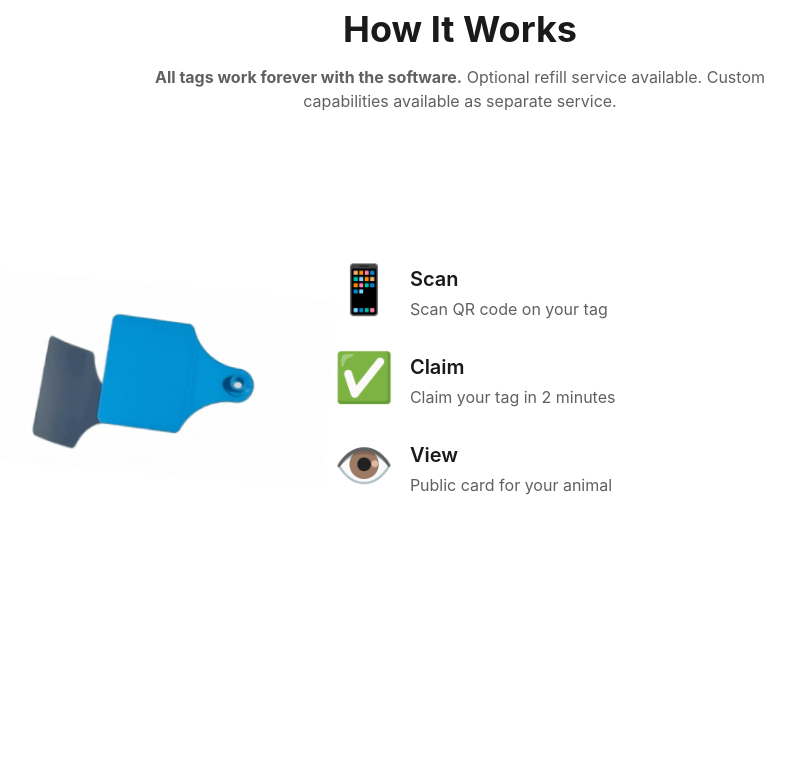
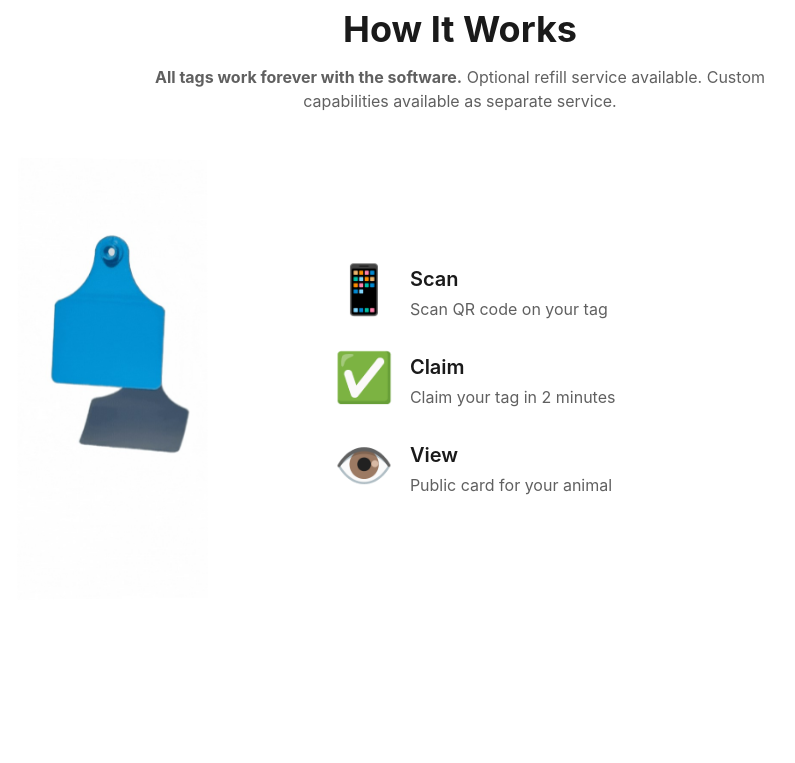
Before and after one commit to ritxmalab/ranchLink, a Next.js app in the folder apps/web/: page / in a window 1280 px wide. Shown: the part 568-1331 px from the top of the page, without its empty margins (180-975 px from the left). Built offline with nearby package versions, Linux system fonts and the light colour scheme.

Commit message:
Blue tag animation: 3D tilt float (no flat spin)
Made-with: Cursor

```diff
--- a/apps/web/app/globals.css
+++ b/apps/web/app/globals.css
@@ -92,23 +92,23 @@
   animation: cattle-tag-float 4s ease-in-out infinite;
 }
 
-/* Lightweight 3D floating tag: gentle float + slow tilt + very slow rotation */
+/* Lightweight 3D floating tag: gentle float + slow tilt, no flat spin */
 @keyframes cattle-tag-float-3d {
   0%, 100% {
-    transform: translateY(0) rotateY(-4deg) rotateZ(0deg);
+    transform: translateY(0) rotateX(6deg) rotateY(-10deg);
   }
   25% {
-    transform: translateY(-6px) rotateY(2deg) rotateZ(90deg);
+    transform: translateY(-6px) rotateX(2deg) rotateY(-2deg);
   }
   50% {
-    transform: translateY(0) rotateY(4deg) rotateZ(180deg);
+    transform: translateY(0) rotateX(0deg) rotateY(8deg);
   }
   75% {
-    transform: translateY(-6px) rotateY(-2deg) rotateZ(270deg);
+    transform: translateY(-6px) rotateX(-2deg) rotateY(-2deg);
   }
 }
 .animate-float-3d {
-  animation: cattle-tag-float-3d 20s ease-in-out infinite;
+  animation: cattle-tag-float-3d 16s ease-in-out infinite;
 }
 @media (prefers-reduced-motion: reduce) {
   .animate-float-3d {
```
